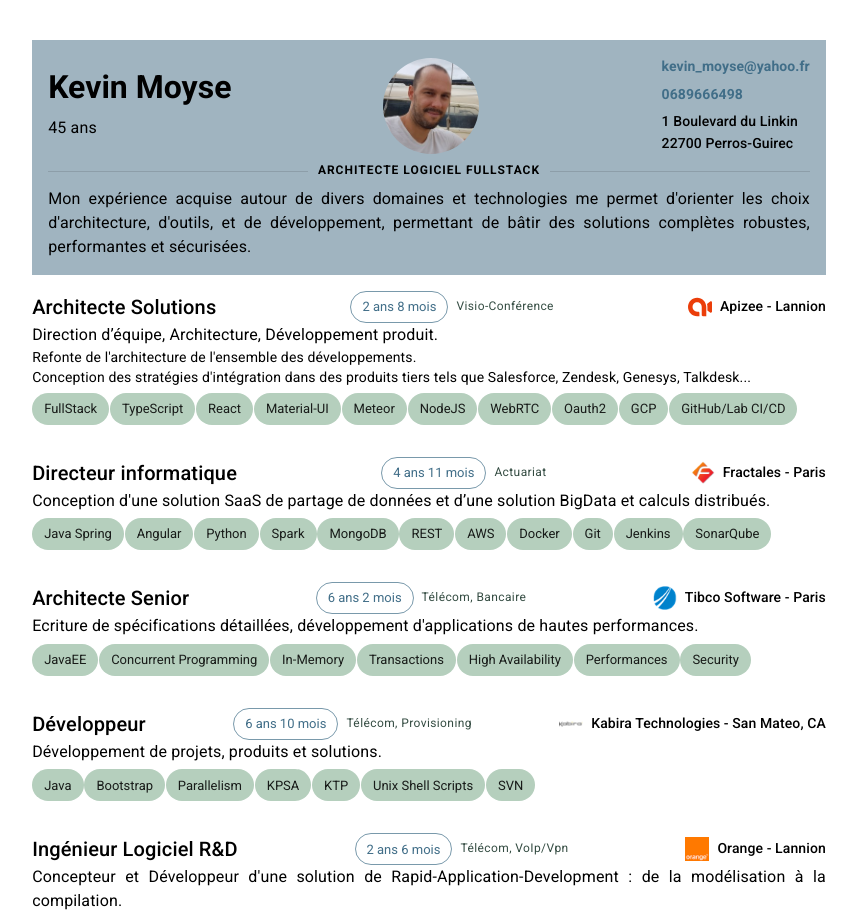
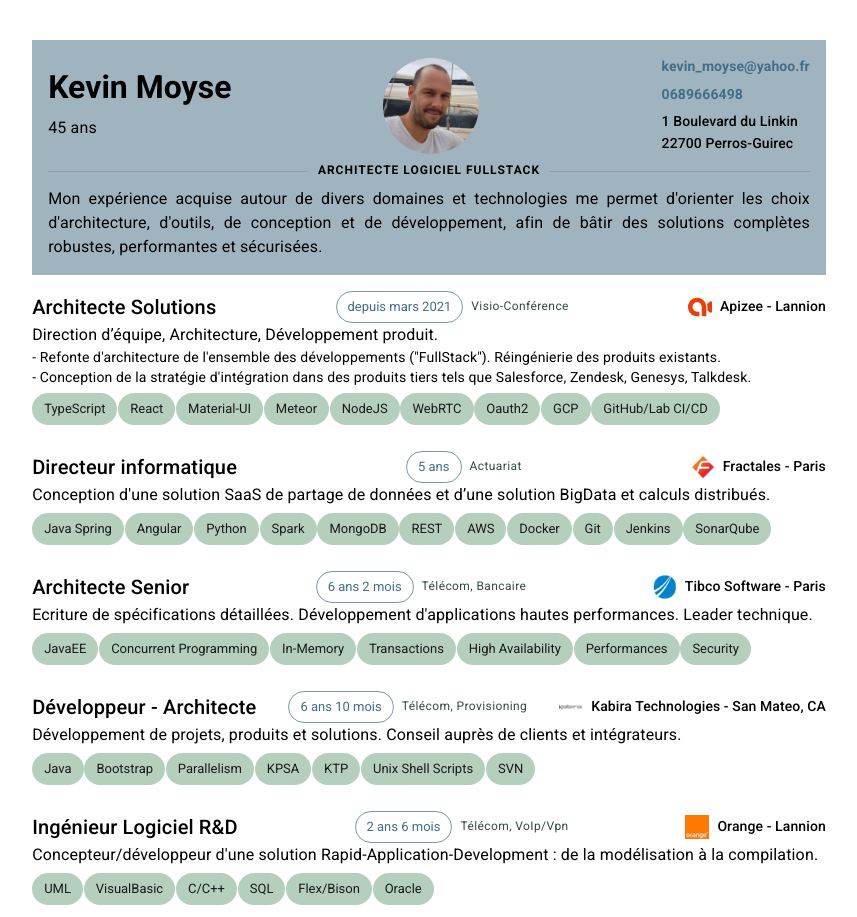
Before and after one commit to moysekev/resume, a React (Vite) app: page / in a window 1280 px wide. Shown: the top 917 px of the page, without its empty margins (211-1068 px from the left). Built offline with nearby package versions, Linux system fonts and the light colour scheme; some icons are missing.

Commit message:
various updates

```diff
--- a/src/App.tsx
+++ b/src/App.tsx
@@ -140,22 +140,18 @@
   const _positions = positions.map((position, index) =>
     <Stack key={index}>
       <Stack direction='row' alignItems='center' justifyContent='space-between'>
-        <Stack direction='row' alignItems='center' spacing={2}>
-          <Typography variant="h6">
-            {position.title}
-          </Typography>
-          {/* <Chip variant="outlined" color="primary" label={formatDateText(position.startDate, position.endDate)} /> */}
-        </Stack>
+        <Typography variant="h6">
+          {position.title}
+        </Typography>
         <Stack direction='row' alignItems='center' spacing={1}>
           {/* <Typography variant="caption" color="primary" component="span">
             {formatDateText(position.startDate, position.endDate)}
           </Typography> */}
-          <Chip variant="outlined" color="primary" label={formatDateText(position.startDate, position.endDate)} />
-          {/* <Stack direction='row' spacing={1}>
-            {position.domains?.map((domain, index) => <Typography key={index} variant="caption" color="secondary" component="span">
-              {domain}
-            </Typography>)}
-          </Stack> */}
+          {index === 0 ?
+            <Chip variant="outlined" color="primary" label={'depuis ' + format(Date.parse(position.startDate), "MMMM yyyy", { locale: fr })} />
+            :
+            <Chip variant="outlined" color="primary" label={formatDateText(position.startDate, position.endDate)} />}
+
           <Typography variant="caption" color="secondary" component="span">{position.domains?.join(', ')}</Typography>
         </Stack>
         <Stack direction='row' spacing={1} alignItems='center'>
@@ -197,14 +193,14 @@
 
   const _content = <>
     {header}
-    <Stack sx={{ mt: 2 }} spacing={4}>
+    <Stack sx={{ mt: 2 }} spacing={3.3}>
       {_positions}
       <Stack>
         {_educations}
       </Stack>
     </Stack>
     <Box sx={{ mt: 2, display: 'flex', justifyContent: 'center' }} >
-      <Stack direction='row' spacing={2} alignItems='center'>
+      <Stack direction='row' spacing={2.7} alignItems='center'>
         {leisures.map((leisures, index) =>
           <img key={index} src={leisures.icon} width='28px' alt={leisures.name} />
         )}
--- a/src/data/resume.json
+++ b/src/data/resume.json
@@ -9,7 +9,7 @@
         "22700 Perros-Guirec"
     ],
     "summary": [
-        "Mon expérience acquise autour de divers domaines et technologies me permet d'orienter les choix d'architecture, d'outils, et de développement, permettant de bâtir des solutions complètes robustes, performantes et sécurisées."
+        "Mon expérience acquise autour de divers domaines et technologies me permet d'orienter les choix d'architecture, d'outils, de conception et de développement, afin de bâtir des solutions complètes robustes, performantes et sécurisées."
     ],
     "summary2": [
         "Architecte développeur sénior ayant une expérience significative pour bâtir des applications sécurisées impliquant diverses technologies. ",
@@ -62,8 +62,8 @@
             "startDate": "3/15/2021",
             "summary": "Direction d’équipe, Architecture, Développement produit.",
             "details": [
-                "Refonte de l'architecture de l'ensemble des développements.",
-                " Conception des stratégies d'intégration dans des produits tiers tels que Salesforce, Zendesk, Genesys, Talkdesk..."
+                "- Refonte d'architecture de l'ensemble des développements (\"FullStack\"). Réingénierie des produits existants.",
+                "- Conception de la stratégie d'intégration dans des produits tiers tels que Salesforce, Zendesk, Genesys, Talkdesk."
             ],
             "details_old": [
                 "ApiRTC est une plateforme de visio conférence et une librairie de développement avec laquelle nous proposons des produits finaux : télémédecine, diagnostique, assistance, intégrés dans les CRMs tels que Salesforce ou Zendesk",
@@ -75,7 +75,6 @@
                 "Visio-Conférence"
             ],
             "skills": [
-                "FullStack",
                 "TypeScript",
                 "React",
                 "Material-UI",
@@ -92,7 +91,8 @@
             "name": "Fractales - Paris",
             "logo": "fractales.webp",
             "startDate": "3/15/2016",
-            "endDate": "3/1/2021",
+            "endDate_a_bit_changed": "(3/1/2021) to make it exactly 5 years instead of 4 years 11 months",
+            "endDate": "3/31/2021",
             "summary": "Conception d'une solution SaaS de partage de données et d’une solution BigData et calculs distribués.",
             "details": [
                 "Responsable de la Factory logicielle complète éditeur, et satisfaction client",
@@ -123,7 +123,7 @@
             "logo": "/tibco.png",
             "startDate": "2010",
             "endDate": "3/15/2016",
-            "summary": "Ecriture de spécifications détaillées, développement d'applications de hautes performances.",
+            "summary": "Ecriture de spécifications détaillées. Développement d'applications hautes performances. Leader technique.",
             "details": [
                 "Définition d'architecture globale d'applications au sein de SI dans les domaines Télécom et bancaires.",
                 "Ecriture de spécifications détaillées, développement, missions d'expertises. Création de processeurs de paiement (gestion transactionelle des balances), de connecteurs d'applications.",
@@ -145,15 +145,14 @@
             ]
         },
         {
-            "title": "Développeur",
+            "title": "Développeur - Architecte",
             "name": "Kabira Technologies - San Mateo, CA",
             "logo": "/kabira.png",
             "startDate": "3/1/2003",
             "endDate": "2010",
-            "summary": "Développement de projets, produits et solutions.",
+            "summary": "Développement de projets, produits et solutions. Conseil auprès de clients et intégrateurs.",
             "details": [
                 "Compréhension des besoins clients, afin de créer et/ou d'améliorer des produits.",
-                "Architecture",
                 "Invention et réalisation du Produit KBM (Business Modeling) afin de développer une solution de 'mobilepayment' en Model Driven Development (génération automatique du code à partir de diagrammes UML) basée sur la plateforme multithread KTP",
                 "Architecture, conseil, direction d'équipe, développement OSDP (provisioning) Orange",
                 "Architecture sur projets Provisioning (KPSA) et Médiation pour SFR, Bouygues",
@@ -180,7 +179,7 @@
             "logo": "/orange.png",
             "startDate": "9/1/2000",
             "endDate": "3/1/2003",
-            "summary": "Concepteur et Développeur d'une solution de Rapid-Application-Development : de la modélisation à la compilation.",
+            "summary": "Concepteur/développeur d'une solution Rapid-Application-Development : de la modélisation à la compilation.",
             "details": [
                 "Projet AdONIS (Advanced OSS for New IP Services, VoIp, Vpn...), suite du sujet du tutorat.",
                 "Conception(UML) et réalisation d’une plateforme de gestion réseaux IP. Développement Bdd&IHM"
@@ -202,7 +201,7 @@
     "educations": [
         {
             "name": "Diplôme d'Ingénieur Informatique",
-            "location": "ENSSAT - Clermont-Ferrand",
+            "location": "ENSSAT - Lannion",
             "dateText": "2001"
         },
         {
```
